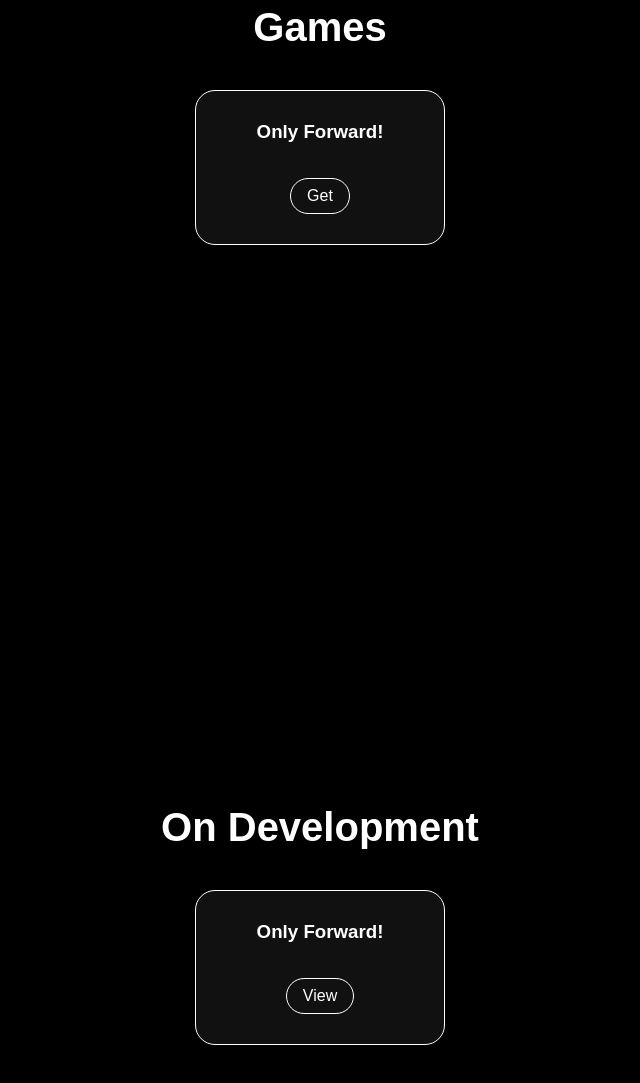
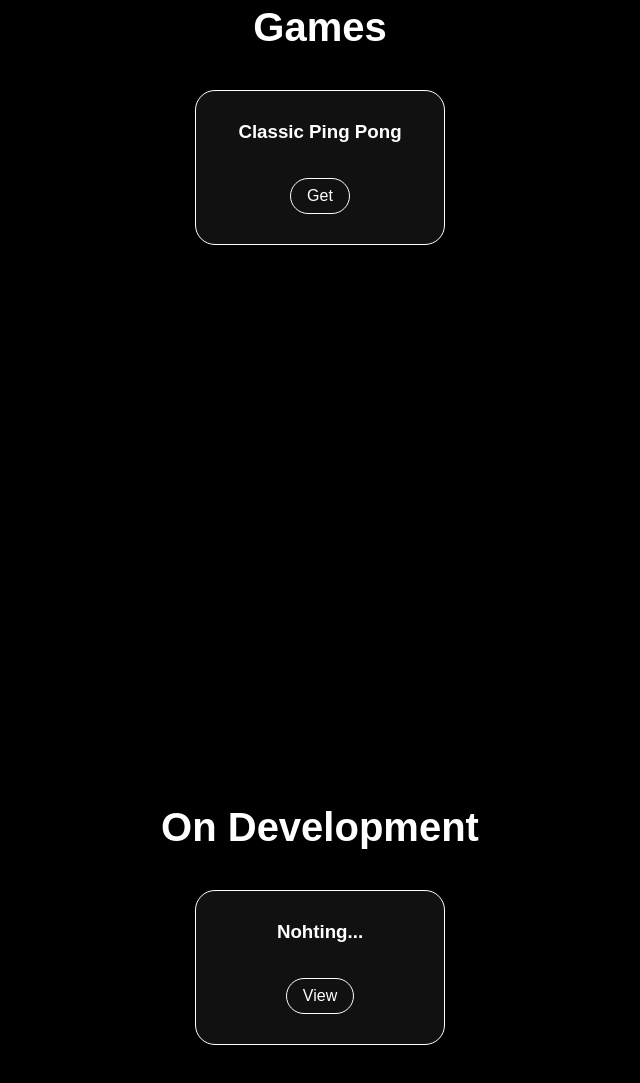
Before and after one commit to 974int/974new, a plain HTML site: page index.html in a window 1280 px wide. Shown: the part 920-2003 px from the top of the page, without its empty margins (320-960 px from the left). Drawn offline with Linux system fonts and the light colour scheme.

Commit message:
Modify game titles and links in index.html
Updated game titles and links in the HTML structure.

```diff
--- a/index.html
+++ b/index.html
@@ -124,14 +124,14 @@
 <section id="games">
   <h2>Games</h2>
   <div class="list">
-    <div class="card"><h3>Only Forward!</h3><a href="https://974-interactive.itch.io/only-forward" target="_blank">Get</a></div>
+    <div class="card"><h3>Classic Ping Pong</h3><a href="https://974-interactive.itch.io/ping-pong" target="_blank">Get</a></div>
   </div>
 </section>
 
 <section id="development">
   <h2>On Development</h2>
   <div class="list">
-    <div class="card"><h3>Only Forward!</h3><a href="https://974-interactive.itch.io/only-forward" target="_blank">View</a></div>
+    <div class="card"><h3>Nohting...</h3><a href="" target="_blank">View</a></div>
   </div>
 </section>
 
```
